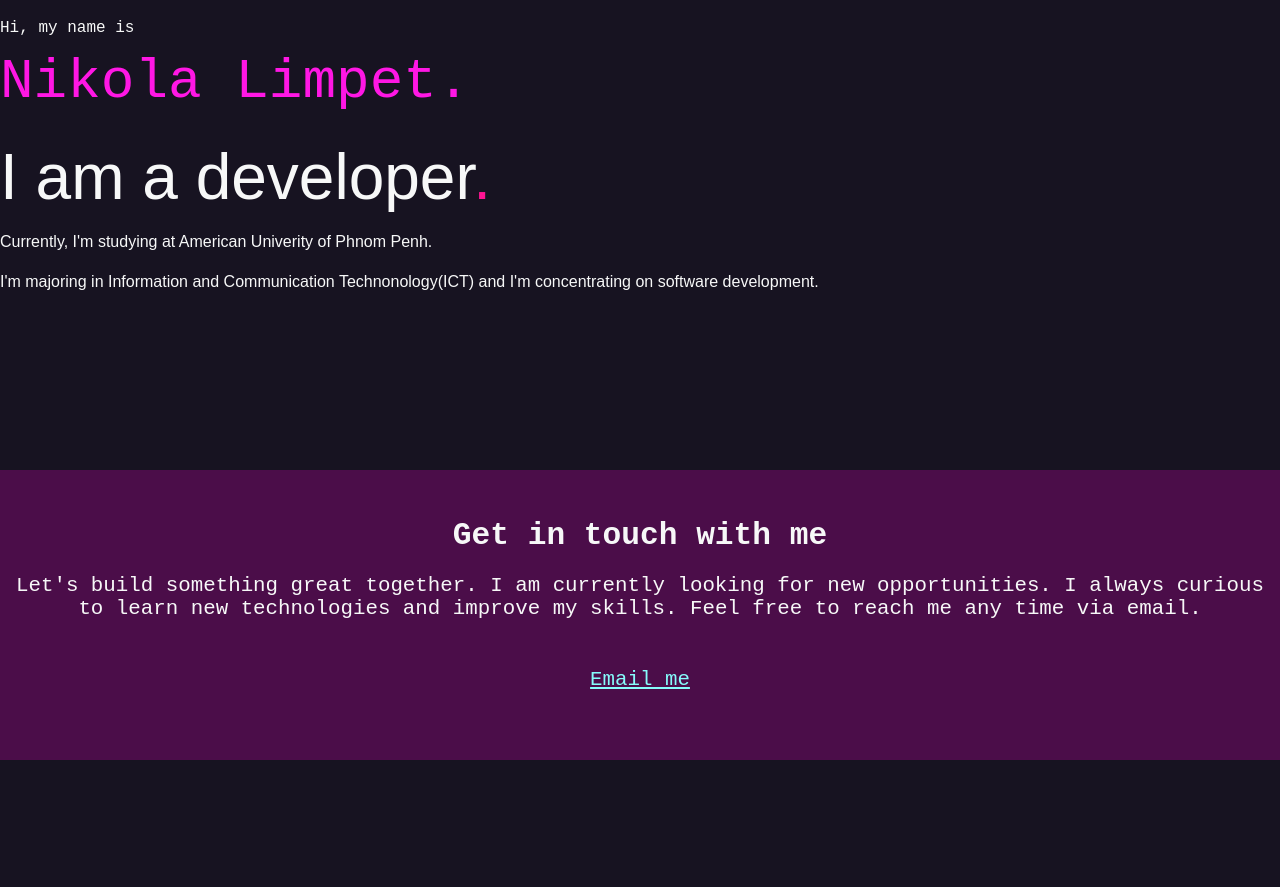
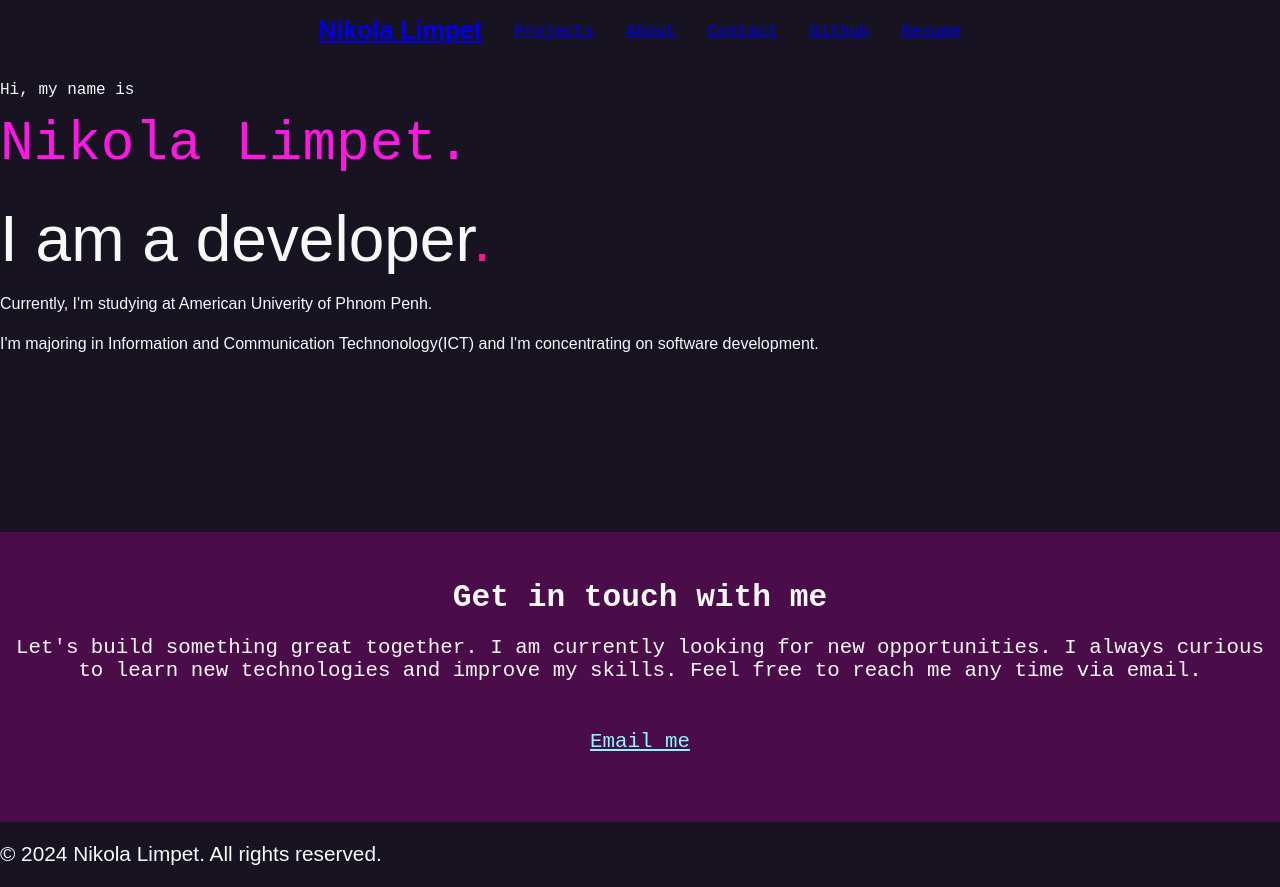
Before and after one commit to Nikola-Limpet/portfolio-website.github.io, a plain HTML site: page index.html in a window 1280 px wide. Before the commit the page ends 800 px from the top, so only its background shows below. Drawn offline with Linux system fonts and the light colour scheme; a web font is replaced by a local one.

Commit message:
update nav bar

```diff
--- a/index.html
+++ b/index.html
@@ -10,7 +10,19 @@
   <title>Portfolio</title>
 </head>
 <body>
-  <nav></nav>
+  <nav>
+    <ul>
+      <li>
+        <h1><a href="index.html">Nikola Limpet</a></h1>
+      </li>
+      <li><a href="projects/">Projects</a></li>
+      <li><a href="about.html">About</a></li>
+      <li><a href="contact.html">Contact</a></li>
+      <li><a href="https://github.com/Nikola-Limpet">Github</a></li>
+      <li><a href="#">Resume</a></li>
+      <!-- later -->
+    </ul>
+  </nav>
   <section id="intro">
       <p class="name"> Hi, my name is <span>Nikola Limpet.</span>
       </p>
@@ -31,5 +43,10 @@
     </p>
     <p><a href="mailto:al9725755@gmail.com">Email me</a></p>
   </section>
+
+
+  <section id="footer">
+    <p>© 2024 Nikola Limpet. All rights reserved.</p>
+  </section>
 </body>
 </html>
--- a/styles.css
+++ b/styles.css
@@ -81,3 +81,27 @@ h1, h2, h3 {
 #contact p:last-child {
   margin-top: 3rem;
 }
+
+
+
+/* nav */
+nav {
+  font-family: var(--mono);
+  font-size: 80%;
+  padding: 1rem;
+}
+
+nav h1 a {
+  font-family: var(--sans);
+}
+nav ul {
+  list-style-type: none;
+  padding: 0;
+  margin: 0;
+  display: flex;
+  flex-flow: row wrap;
+  justify-content: center;
+  align-items: center;
+  gap: 2rem;
+
+}
```
